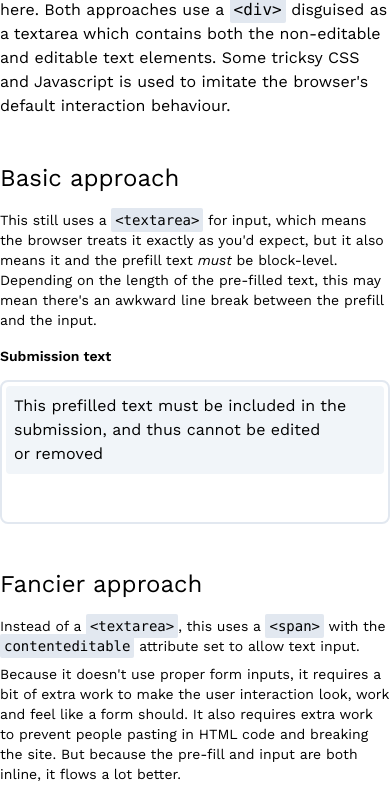
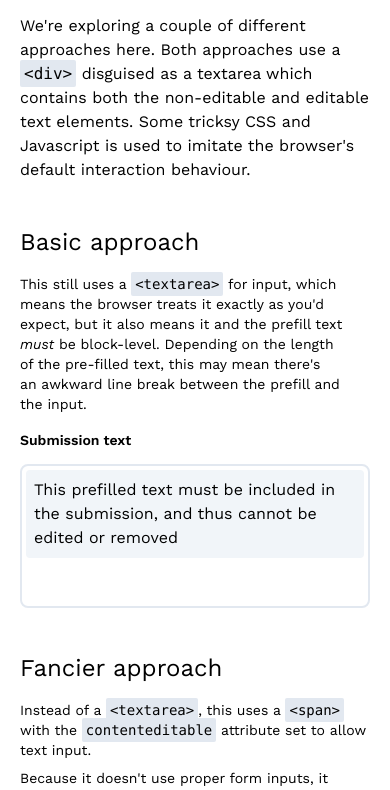
Before and after one commit to jono-pov/jono-pov.github.io, a plain HTML site: page prefill-text/index.html in a window 390 px wide. Shown: the part 182-972 px from the top of the page. Drawn offline with nearby package versions, Linux system fonts and the light colour scheme.

Commit message:
Mobile friendly

```diff
--- a/prefill-text/index.html
+++ b/prefill-text/index.html
@@ -4,11 +4,11 @@
     <meta charset="UTF-8">
     <title>Prefilled textarea demo</title>
 
+    <meta name="viewport" content="width=device-width, initial-scale=1" />
     <link rel="icon" href="/favicon.svg" type="image/svg+xml">
 
     <link href="https://fonts.googleapis.com/css2?family=Work+Sans:ital,wght@0,100..900;1,100..900&amp;display=swap" rel="stylesheet">
     <script async="true" src="https://cdn.tailwindcss.com">></script>
-
     <style>
         /* Create a fake textarea */
         body {
@@ -157,7 +157,7 @@
 </head>
 <body>
 
-<div class="my-12 mx-auto flex flex-col gap-7 max-w-prose">
+<div class="my-12 px-5 mx-auto flex flex-col gap-7 max-w-prose">
 
     <h1 class="text-4xl font-light">Pre-filled non-editable text in a textarea</h1>
     <p>We're exploring a couple of different approaches here. Both approaches use a <code class="p-1 rounded-sm bg-slate-200">&lt;div&gt;</code> disguised as a textarea which contains both the non-editable and editable text elements. Some tricksy CSS and Javascript is used to imitate the browser's default interaction behaviour.</p>
```
